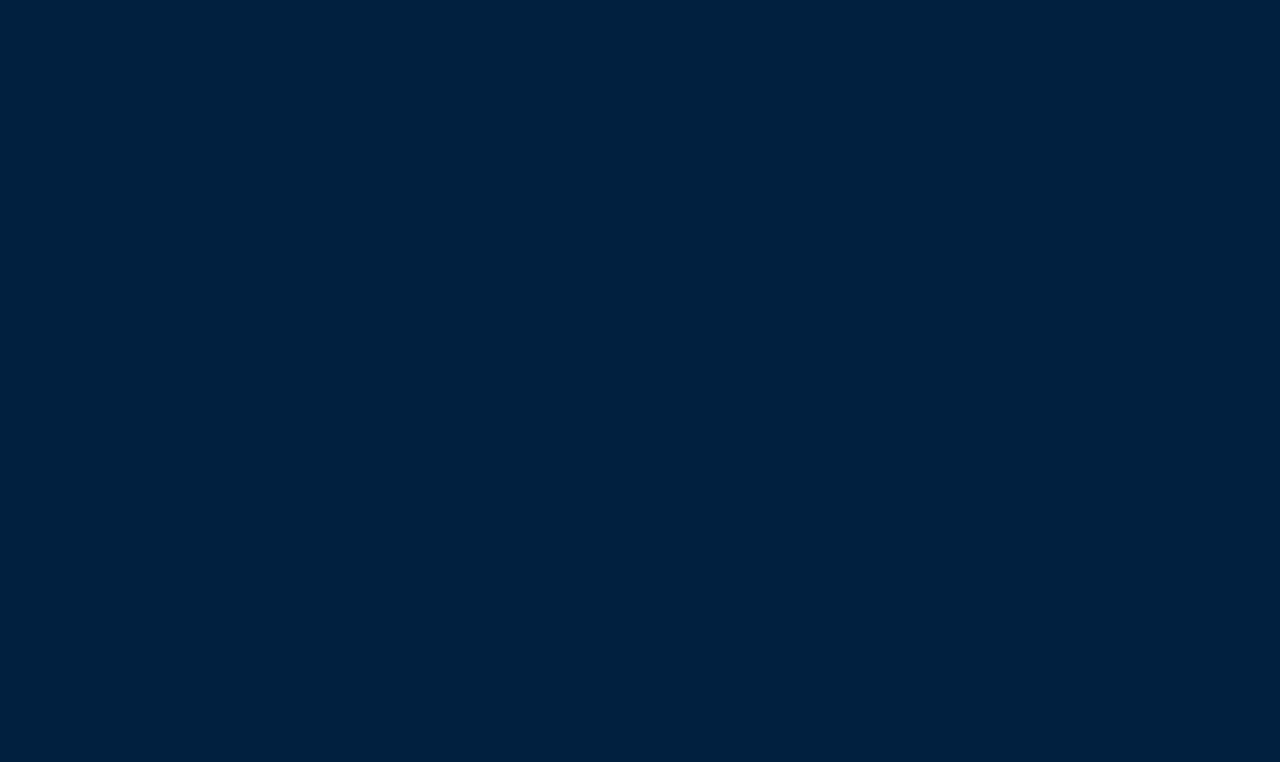
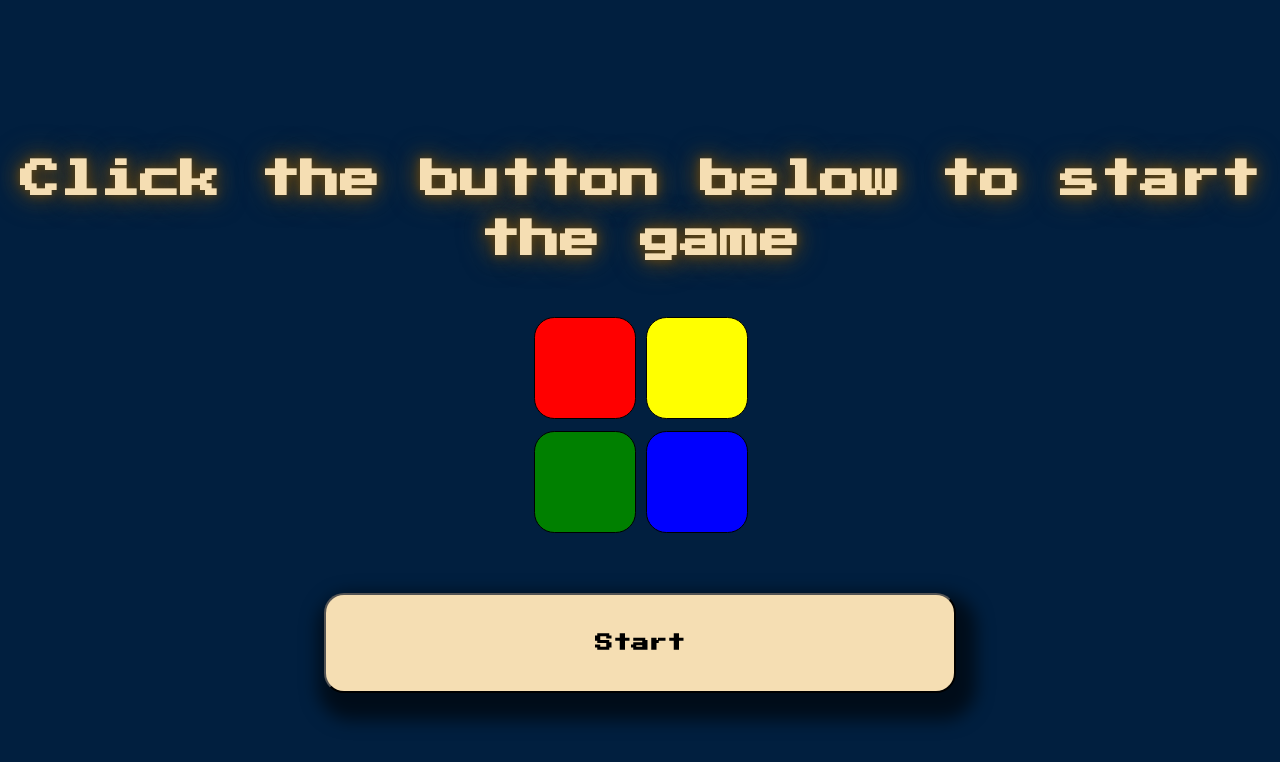
Before and after one commit to devaneyj3/simon_react, a Next.js app: page /game in a window 1280 px wide. Shown: the top 762 px of the page. Built offline with nearby package versions, Linux system fonts and the light colour scheme; no server answers.

Commit message:
set up game grid

```diff
--- /dev/null
+++ b/components/CustomButton.js
@@ -0,0 +1,12 @@
+import React from "react";
+import classes from "../styles/CustomButton.module.scss";
+
+export default function CustomButton({ text, onClick }) {
+	return (
+		<div>
+			<button type="button" className={classes.customBtn} onClick={onClick}>
+				{text}
+			</button>
+		</div>
+	);
+}
--- a/components/Game.js
+++ b/components/Game.js
@@ -1,8 +1,48 @@
 "use client";
-import React, { useState } from "react";
 import classes from "../styles/Game.module.scss";
+import { COLORS } from "@/constants";
+import CustomButton from "./CustomButton";
+import { useState } from "react";
+import useSound from "use-sound";
 
 export default function Game() {
-	const [name, setName] = useState("");
-	return <div className={classes.container}></div>;
+	const [colorPressed, setColorPressed] = useState("");
+	const [playRed] = useSound("/sounds/red.mp3");
+	const [playYellow] = useSound("/sounds/yellow.mp3");
+	const [playGreen] = useSound("/sounds/green.mp3");
+	const [playBlue] = useSound("/sounds/blue.mp3");
+
+	const sounds = {
+		red: playRed,
+		yellow: playYellow,
+		green: playGreen,
+		blue: playBlue,
+	};
+
+	const btnClick = (color) => {
+		setColorPressed(color);
+		sounds[color]();
+		setTimeout(() => setColorPressed(""), 200);
+	};
+
+	return (
+		<div className={classes.container}>
+			<h1>Click the button below to start the game</h1>
+			<div className={classes.gamePad}>
+				{COLORS.map((color) => (
+					<div
+						key={color}
+						style={{
+							boxShadow: colorPressed === color ? `0 0 20px ${color}` : "none",
+						}}
+						className={`${classes.square} ${classes[color]} ${
+							colorPressed === color && classes.pressed
+						}`}
+						onClick={() => btnClick(color)}
+					/>
+				))}
+			</div>
+			<CustomButton text="Start" />
+		</div>
+	);
 }
--- a/package.json
+++ b/package.json
@@ -12,7 +12,8 @@
     "next": "16.0.1",
     "react": "19.2.0",
     "react-dom": "19.2.0",
-    "sass": "^1.94.0"
+    "sass": "^1.94.0",
+    "use-sound": "^5.0.0"
   },
   "devDependencies": {
     "eslint": "^9",
--- /dev/null
+++ b/styles/CustomButton.module.scss
@@ -0,0 +1,18 @@
+
+.customBtn {
+  width: 50%;
+  margin-top: 40px;;
+  height: 100px;
+  border-radius: 20px;
+  background-color: wheat;
+  font-family: 'Press Start 2P', cursive;
+  font-size: large;
+  font-weight: bold;
+  -webkit-box-shadow: 7px 14px 17px 13px rgba(0,0,0,0.6);
+  box-shadow: 7px 14px 17px 13px rgba(0,0,0,0.6);
+  &:hover {
+    cursor: pointer;
+    -webkit-box-shadow: 3px 3px 3px 3px rgba(0,0,0,0.6);
+    box-shadow: 3px 3px 3px 3px rgba(0,0,0,0.6);
+  }
+}
--- a/styles/Game.module.scss
+++ b/styles/Game.module.scss
@@ -0,0 +1,49 @@
+.container {
+  text-align: center;
+  flex-direction: column;
+  display: flex;
+  justify-content: center;
+  min-height: 100vh;
+  h1 {
+    text-align: center;
+    color: wheat;
+    font-size: 2.5em;
+    line-height: 1.5;
+    position: relative;
+    text-shadow: 0 0 10px rgb(97, 71, 22), 0 0 20px rgb(64, 47, 14), 0 0 30px rgb(112, 85, 37);
+
+  }
+  .gamePad {
+    display: grid;
+    align-self: center;
+    grid-template-columns: repeat(2, 100px);
+    gap: 12px;
+    margin: 20px 0;
+  }
+  .square {
+    border: 1px solid black;
+    border-radius: 20%;
+    width: 100px;
+    height: 100px;
+    &:hover {
+      cursor: pointer;
+    }
+  }
+  .yellow {
+    background-color: yellow
+  }
+  .green {
+    background-color: green;
+  }
+  .blue {
+    background-color: blue;
+  }
+  .red {
+    background-color: red;
+  }
+  .game-over {
+  background-color: red;
+  opacity: 0.8;
+}
+
+}
--- a/styles/globals.css
+++ b/styles/globals.css
@@ -2,7 +2,6 @@
 body {
   background-color: #011F3F;
   font-family: 'Press Start 2P', cursive;
-  margin: 5%;
   color: #FEF2BF;
   font-weight: bold;
 }
```
Also changed, not shown: components/Landing.js (+2 -8 lines), styles/Landing.module.scss (+0 -17 lines), 1 other file (tests, documents, lock files or other folders).
